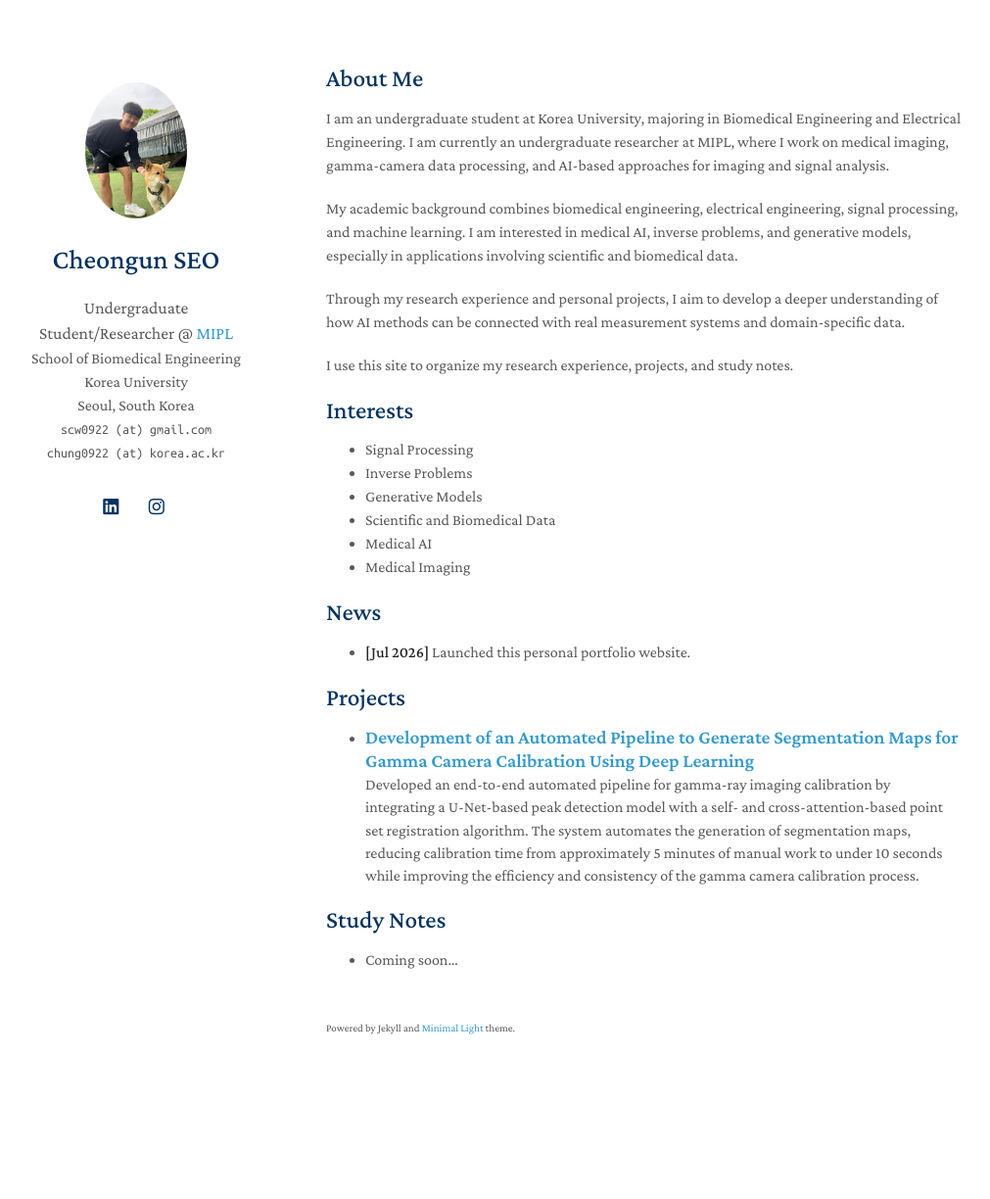
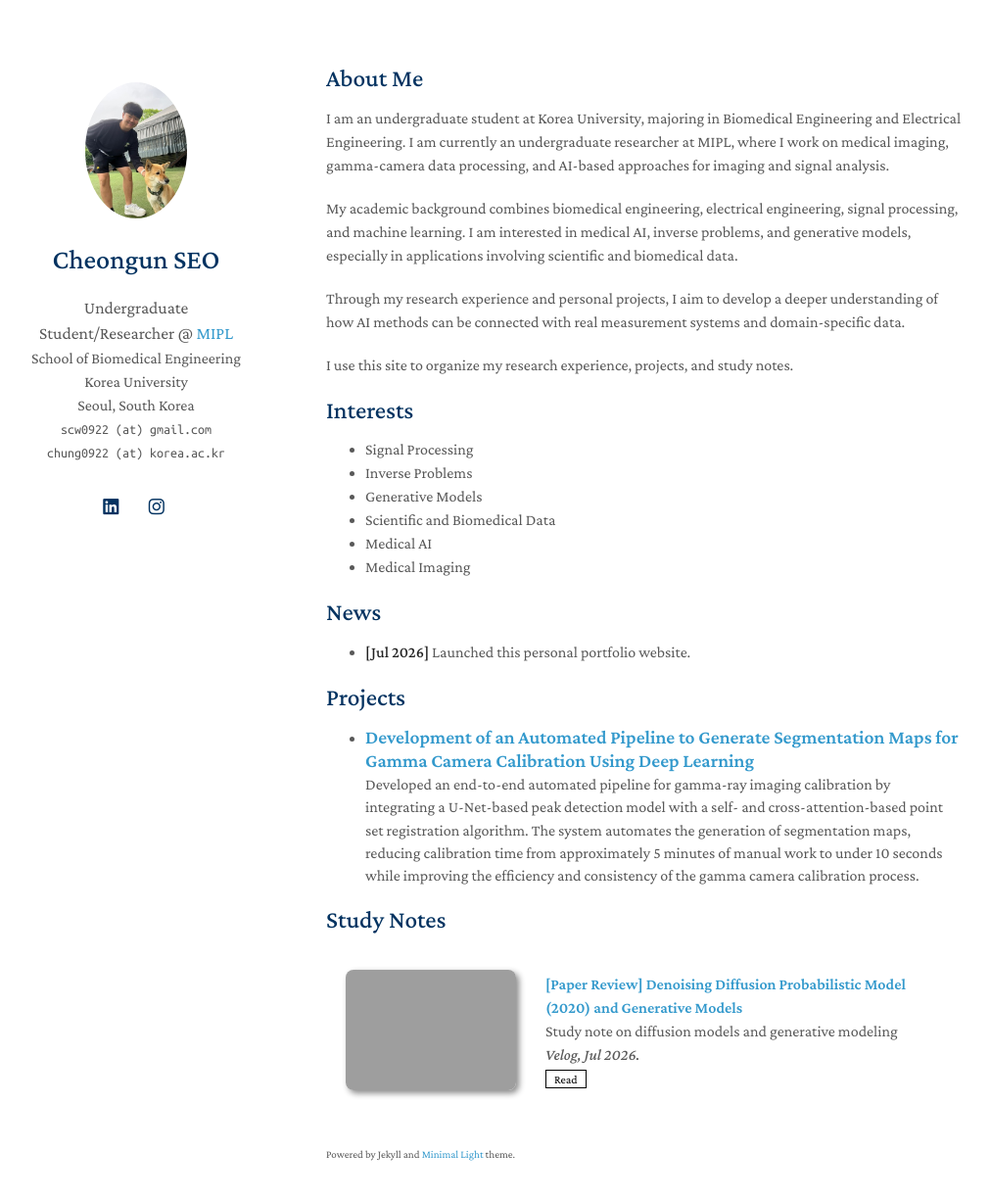
Before and after one commit to SeoCheongun/blog, a Jekyll site: the page built from index.md, in a window 1280 px wide and 1259 px high. Shown: the top 1224 px of the window at 98% size, without its empty margins (137-1148 px from the left). Built offline with Jekyll 4.4.1, drawn with Linux system fonts in a browser that asks for light colours; a style sheet for code colours, icons or effects is not loaded; our own code applies the rules of GitHub Pages for plain Markdown files; grey boxes are pictures that could not be loaded.

Commit message:
Add DDPM study note link

```diff
--- a/index.md
+++ b/index.md
@@ -31,4 +31,24 @@ I use this site to organize my research experience, projects, and study notes.
 
 ## Study Notes
 
-- Coming soon...
+<div class="publications study-notes">
+<ol class="bibliography">
+<li>
+<div class="pub-row">
+  <div class="col-sm-3 abbr" style="position: relative;padding-right: 15px;padding-left: 15px;">
+    <a href="https://velog.io/@schnwn/DDPM" target="_blank" rel="noopener">
+      <img src="./assets/img/study-note-ddpm.png" class="teaser img-fluid z-depth-1" alt="DDPM study note teaser">
+    </a>
+  </div>
+  <div class="col-sm-9" style="position: relative;padding-right: 15px;padding-left: 20px;">
+    <div class="title"><a href="https://velog.io/@schnwn/DDPM" target="_blank" rel="noopener">[Paper Review] Denoising Diffusion Probabilistic Model (2020) and Generative Models</a></div>
+    <div class="author">Study note on diffusion models and generative modeling</div>
+    <div class="periodical"><em>Velog, Jul 2026.</em></div>
+    <div class="links">
+      <a href="https://velog.io/@schnwn/DDPM" class="btn btn-sm z-depth-0" role="button" target="_blank" rel="noopener" style="font-size:12px;">Read</a>
+    </div>
+  </div>
+</div>
+</li>
+</ol>
+</div>
```
Also changed, not shown: 1 other file.
